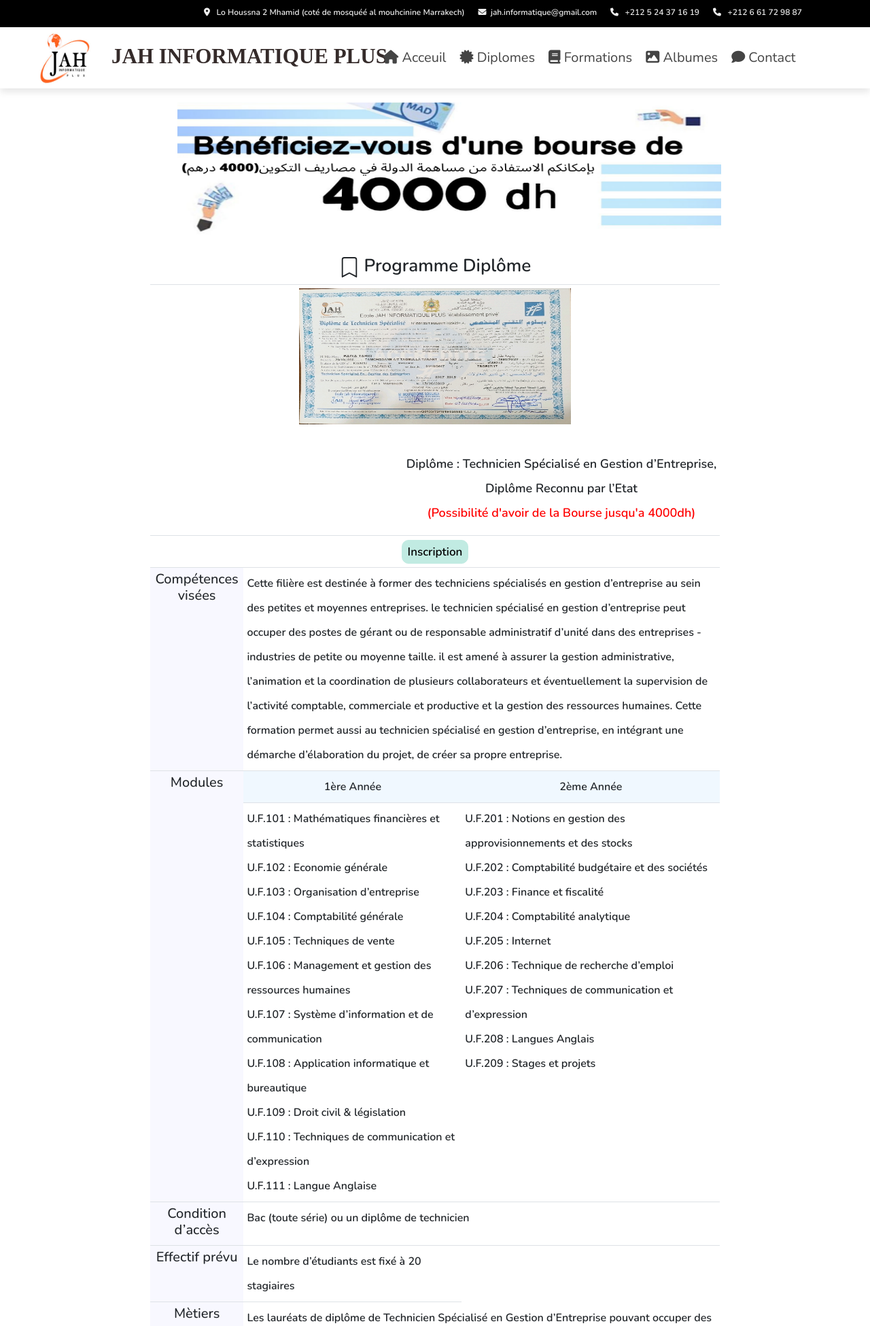
After one commit to ayoub-deguiri/Ecole-web-site-, a PHP site: page /programmeTSGE.html in a window 1280 px wide. The commit adds this page. Shown: the top 1950 px of the page at 68% size. Run offline with PHP 8.4, Linux system fonts and the light colour scheme; some libraries are stand-ins or nearby versions.

Commit message:
akhir wehda

```diff
--- a/css/style.css
+++ b/css/style.css
@@ -1668,8 +1668,7 @@ a {
   right: 2em;
   bottom: 0;
 }
-<<<<<<< HEAD
-=======
+
 
 #carousel-inner2{
   margin-top: 10em;
@@ -1679,11 +1678,62 @@ a {
 #LICENCE-img{
   padding-top: 13em;
 }
-<<<<<<< HEAD
->>>>>>> 62f24d3f3d5a465a030cc998b947a80c17203f3f
-=======
 
 #fede-img{
   margin: 0px 100px;
 }
->>>>>>> f0ae42295ae055d11c683dc88f8df22f19053af9
+
+
+/* ProgrammeTSGE css */
+.myProgramm{
+    font-size: 16px;
+    font-weight: 900;
+    line-height: 36px;
+}
+.MysectionPrg .img1{
+    margin-left: 40px;
+    margin-top: 20px;
+    height:200px;
+    width:800px;
+}
+.MysectionPrg .table{
+  margin-bottom: 50px;
+}
+.MysectionPrg .table th {
+  background-color: ghostwhite;
+}
+.MysectionPrg .table .h2{
+  font-size: 26px;
+  margin-top: 20px;
+  font-weight: bold
+
+}
+.MysectionPrg .table .myp1{
+  font-size: 18px;
+  margin-top: 40px;
+  font-weight:lighter;
+  float:right
+}
+.MysectionPrg .table button
+  {
+    font-size: 17px;
+    font-weight:lighter;
+    border-radius: 10px 10px;
+    background-color: #c1ebe2;
+    border-color: #c1ebe2;
+  }
+  .MysectionPrg .table button a{
+    color: black;
+  }
+  .MysectionPrg .table button:hover
+  {
+    background-color: #80dfcb;
+    border-color: #80dfcb;
+  }
+
+  .MysectionPrg .table h1
+  {
+    text-align: center;
+    font-size: 20px;
+    font-weight:500;
+  }
--- /dev/null
+++ b/programmeTSGE.html
@@ -0,0 +1,260 @@
+<!DOCTYPE html>
+<html lang="en">
+<head>
+    <meta charset="UTF-8">
+    <meta http-equiv="X-UA-Compatible" content="IE=edge">
+    <meta name="viewport" content="width=device-width, initial-scale=1.0">
+    <title>Document</title>
+
+    <!-- font awesome cdn link  -->
+   <link rel="stylesheet" href="https://cdnjs.cloudflare.com/ajax/libs/font-awesome/6.3.0/css/all.min.css">
+   <!-- css file link  -->
+   <link rel="stylesheet" href="css/style.css">
+
+   <!-- bootstrap file link  -->
+   <link href="https://cdn.jsdelivr.net/npm/bootstrap@5.0.2/dist/css/bootstrap.min.css" rel="stylesheet"
+   integrity="sha384-EVSTQN3/azprG1Anm3QDgpJLIm9Nao0Yz1ztcQTwFspd3yD65VohhpuuCOmLASjC" crossorigin="anonymous">
+   <script src="https://cdn.jsdelivr.net/npm/bootstrap@5.0.2/dist/js/bootstrap.bundle.min.js" integrity="sha384-MrcW6ZMFYlzcLA8Nl+NtUVF0sA7MsXsP1UyJoMp4YLEuNSfAP+JcXn/tWtIaxVXM" crossorigin="anonymous"></script>
+</head>
+<body>
+     <!-- body-->
+     <!-- header section starts  -->
+   <header class="HeaderTop">
+    <a href="#" class="link"><i class="fa-solid fa-location-dot"></i> &nbsp; Lo Houssna 2 Mhamid (coté de mosquéé al mouhcinine Marrakech) </a>
+    <a href="#" class="link"><i class="fa-solid fa-envelope"></i>&nbsp; jah.informatique@gmail.com </a>
+    <a href="#" class="link"> <i class="fa-solid fa-phone"></i> &nbsp; +212 5 24 37 16 19</a>
+    <a href="#" class="link"> <i class="fa-solid fa-phone"></i> &nbsp; +212 6 61 72 98 87</a>
+ </header>
+ <div class="header">
+    <div class="logo">
+       <img src="images/LOGO.jpg" alt="">
+    </div>
+    <h6 class="home-header99">
+       JAH INFORMATIQUE PLUS
+    </h6>
+    <nav class="navbar">
+
+       <div id="close-navbar" class="fas fa-times"></div>
+       <a href="acceuil.html"> <i class="fas fa-home"></i> Acceuil </a>
+       <a href="diplomes.html"><i class="fa-solid fa-certificate"></i> Diplomes</a>
+       <a href="formations.html"> <i class="fa-solid fa-book"></i> Formations</a>
+       <a href="albumes.html"> <i class="fa-solid fa-image"></i> Albumes</a>
+       <a href="contact.html"> <i class="fa-solid fa-comment"></i> Contact</a>
+    </nav>
+    <div class="icons">
+       <div id="account-btn" ></div>
+       <div id="menu-btn"></div>
+    </div>
+ </div>
+
+ <!-- header section ends -->
+
+     <div class="container-fluid">
+        <div class="row">
+            <div class="col-md-2"></div>
+            <div class="col-md-8 MysectionPrg">
+                <img class="img1" src="images/bource.png" alt="">
+                    <div class="myProgramm" style="background-color:white;">
+                        <table class="table" id="desctable" >
+                            <tr>
+                                <td colspan="3"style="text-align: center;" >
+                                    <h2 class="h2" >
+                                        <svg xmlns="http://www.w3.org/2000/svg" width="30" height="30" fill="currentColor" class="bi bi-bookmark" viewBox="0 0 16 16">
+                                            <path d="M2 2a2 2 0 0 1 2-2h8a2 2 0 0 1 2 2v13.5a.5.5 0 0 1-.777.416L8 13.101l-5.223 2.815A.5.5 0 0 1 2 15.5V2zm2-1a1 1 0 0 0-1 1v12.566l4.723-2.482a.5.5 0 0 1 .554 0L13 14.566V2a1 1 0 0 0-1-1H4z"/>
+                                        </svg>
+                                        Programme Diplôme</h2>
+                                </td>
+                            </tr>
+                            <tr>
+                                <td colspan="3" align ="center" >
+                                    <img src="images/diplome/TS.jpg" height="200px" width="400px" />
+                                    <p style="text-align: center;" class="myp1">
+                                        Diplôme : Technicien Spécialisé en  Gestion d’Entreprise, <br>
+                                        Diplôme Reconnu par l’Etat<br>
+                                        <span style="color: red;">(Possibilité d'avoir de la Bourse jusqu'a 4000dh) </span>
+                                    </p>
+
+                                </td>
+                            </tr>
+                            <tr>
+                                <td  colspan="3" style="text-align: center;">
+                                    <button class="btn"><a href="#">Inscription</a></button>
+                                </td>
+                            </tr>
+                            <tr>
+                                <th>
+                                    <h1> Compétences visées </h1>
+                                </th>
+                                <td colspan="2" >
+                                    Cette filière est destinée à former des techniciens spécialisés en gestion d’entreprise au sein des petites et moyennes entreprises. le technicien spécialisé en gestion d’entreprise peut occuper des postes de gérant ou de responsable administratif d’unité dans des entreprises - industries de petite ou moyenne taille. il est amené à assurer la gestion administrative, l’animation et la coordination de plusieurs collaborateurs et éventuellement la supervision de l’activité comptable, commerciale et productive et la gestion des ressources humaines.
+                                    Cette formation permet aussi au technicien spécialisé en gestion d’entreprise, en intégrant une  démarche d’élaboration du projet, de créer sa propre entreprise.
+                                </td>
+                            </tr>
+                            <tr >
+                                <th rowspan="2"   align="center"  >
+                                  <h1> Modules</h1>
+                                </th>
+                                <th align="center" style="text-align: center;background-color: aliceblue;" >
+                                    1ère Année
+                                </th >
+                                <th  style="text-align: center;background-color: aliceblue;"  >
+                                    2ème Année
+                                </th>
+                            </tr>
+                            <tr>
+                                <td>
+                                    U.F.101 : Mathématiques financières et statistiques <br>
+                                    U.F.102 : Economie générale <br>
+                                    U.F.103 : Organisation d’entreprise <br>
+                                    U.F.104 : Comptabilité générale <br>
+                                    U.F.105 : Techniques de vente <br>
+                                    U.F.106 : Management et gestion des ressources humaines <br>
+                                    U.F.107 : Système d’information et de communication <br>
+                                    U.F.108 : Application informatique et bureautique <br>
+                                    U.F.109 : Droit civil & législation <br>
+                                    U.F.110 : Techniques de communication et d’expression <br>
+                                    U.F.111 : Langue Anglaise <br>
+                                </td>
+                                <td>
+                                    U.F.201 : Notions en gestion des approvisionnements et des stocks <br>
+                                    U.F.202 : Comptabilité budgétaire et des sociétés <br>
+                                    U.F.203 : Finance et fiscalité <br>
+                                    U.F.204 : Comptabilité analytique <br>
+                                    U.F.205 : Internet <br>
+                                    U.F.206 : Technique de recherche d’emploi <br>
+                                    U.F.207 : Techniques de communication et d’expression <br>
+                                    U.F.208 : Langues Anglais <br>
+                                    U.F.209 : Stages et projets <br>
+                                </td>
+                            </tr>
+                            <tr>
+                                <th  align="center"  >
+                                   <h1> Condition d’accès </h1>
+                                </th>
+                                <td colspan="2">
+                                   Bac (toute série) ou un diplôme de technicien
+                                </td>
+                            </tr>
+                            <tr>
+                                <th align="center"  >
+                                  <h1>  Effectif prévu </h1>
+                                </th>
+                                <td>
+                                    Le nombre d’étudiants est fixé à 20 stagiaires
+                                </td>
+                            </tr>
+                            <tr>
+                                <th   align="center"  > <h1>Mètiers </h1></th>
+                                <td colspan="2">
+                                    Les lauréats de diplôme de Technicien Spécialisé en Gestion d’Entreprise pouvant occuper des postes de :  chef de projet, responsable de gestion commerciale, gestionnaire, comptable, responsable assistant administratif
+                                </td>
+                            </tr>
+                            <tr>
+                                <th   align="center"  > <h1>Pièces à fournir </h1></th>
+                                <td>03 Photocopies de BAC légalisées <br>
+                                    03 Extraits d'acte de naissance <br>
+                                    03 Photocopies de la CIN légalisées <br>
+                                    03 Photos d'identité <br>
+                                    03 Enveloppes timbrées</td>
+                            </tr>
+                            <tr>
+                                <th  align="center" ><h1>Contacts </h1> </th>
+                                <td  colspan="2">Responsable de la filière : Prof Jamal NOUITI <br>
+                                    Email : jah.informatique@gmail.com <br> Téléphone : 05 24 37 16 19 / 06 61 72 98 87 <br>
+                                    WhatsApp: <a href="Https://wa.me/212661729887">Https://wa.me/212661729887</a> </td>
+
+
+                            </tr>
+                            <tr>
+                                <td  colspan="3" style="text-align: center;">
+                                    <button class="btn btn-primary"><a href="#">Inscription</a></button>
+                                </td>
+                            </tr>
+                        </table>
+                    </div>
+            <div class="col-md-2">
+            </div>
+        </div>
+    </div>
+
+
+<!-- footer section starts  -->
+<svg id="wave" style="transform:rotate(0deg); transition: 0.3s" viewBox="0 0 1440 100" version="1.1" xmlns="http://www.w3.org/2000/svg">
+    <defs><linearGradient id="sw-gradient-0" x1="0" x2="0" y1="1" y2="0"><stop stop-color="rgba(193, 235, 226, 1)" offset="0%"></stop>
+       <stop stop-color="rgba(193, 235, 226, 1)" offset="100%"></stop></linearGradient></defs><path style="transform:translate(0, 0px); opacity:1"
+       fill="url(#sw-gradient-0)" d="M0,50L60,43.3C120,37,240,23,360,15C480,7,600,3,720,16.7C840,30,960,60,1080,73.3C1200,87,1320,83,1440,76.7C1560,
+       70,1680,60,1800,51.7C1920,43,2040,37,2160,41.7C2280,47,2400,63,2520,73.3C2640,83,2760,87,2880,73.3C3000,60,3120,30,3240,18.3C3360,7,3480,13,
+       3600,20C3720,27,3840,33,3960,30C4080,27,4200,13,4320,20C4440,27,4560,53,4680,68.3C4800,83,4920,87,5040,80C5160,73,5280,57,5400,55C5520,53,5640,
+       67,5760,65C5880,63,6000,47,6120,41.7C6240,37,6360,43,6480,46.7C6600,50,6720,50,6840,56.7C6960,63,7080,77,7200,78.3C7320,80,7440,70,7560,56.7C7680,
+       43,7800,27,7920,30C8040,33,8160,57,8280,70C8400,83,8520,87,8580,88.3L8640,90L8640,100L8580,100C8520,100,8400,100,8280,100C8160,100,8040,100,7920,
+       100C7800,100,7680,100,7560,100C7440,100,7320,100,7200,100C7080,100,6960,100,6840,100C6720,100,6600,100,6480,100C6360,100,6240,100,6120,100C6000,100,
+       5880,100,5760,100C5640,100,5520,100,5400,100C5280,100,5160,100,5040,100C4920,100,4800,100,4680,100C4560,100,4440,100,4320,100C4200,100,4080,100,3960,
+       100C3840,100,3720,100,3600,100C3480,100,3360,100,3240,100C3120,100,3000,100,2880,100C2760,100,2640,100,2520,100C2400,100,2280,100,2160,100C2040,100,
+       1920,100,1800,100C1680,100,1560,100,1440,100C1320,100,1200,100,1080,100C960,100,840,100,720,100C600,100,480,100,360,100C240,100,120,100,60,100L0,100Z">
+    </path></svg>
+
+ <section class="footer">
+    <div class="container">
+       <div class="row">
+             <div class="col">
+                <div class="box">
+                   <h3> <i class="fas fa-lightbulb"></i> Jah informatiques plus </h3>
+                   <p>JAH INFORMATIQUE PLUS est une école de formation professionnelle privée.</p>
+                   <div class="share">
+                      <a href="#" class="fab fa-facebook-f"> </a>
+                      <a href="#" class="fab fa-instagram"></a>
+                      <a href="#" class="fab fa-youtube"></a>
+                   </div>
+                </div>
+             </div>
+
+             <div class="col">
+                <div class="box lien-rapid">
+                   <h3>Liens rapides</h3>
+                   <a href="home.html" class="link">acceuil</a>
+                   <a href="about.html" class="link">diplomes</a>
+                   <a href="courses.html" class="link">formations</a>
+                   <a href="contact.html" class="link">contact</a>
+                   <a href="contact.html" class="link">Albumes</a>
+                </div>
+             </div>
+             <div class="col">
+
+             <div class="box">
+                <h3> Contactez-nous</h3>
+                <a href="#" class="link"><i class="fa-solid fa-envelope"></i>&nbsp; jah.informatique@gmail.com </a>
+                <a href="#" class="link"><i class="fa-solid fa-location-dot"></i> &nbsp; Lo Houssna 2 Mhamid (coté de mosquéé al mouhcinine Marrakech) </a>
+                <a href="#" class="link"> <i class="fa-solid fa-phone"></i> &nbsp; +212 5 24 37 16 19</a>
+                <a href="#" class="link"> <i class="fa-solid fa-phone"></i> &nbsp; +212 6 61 72 98 87</a>
+
+
+             </div>
+             </div>
+
+             <div class="col">
+
+                <div class="box">
+                   <h3>Liens utiles</h3>
+                   <a href="https://www.facebook.com/profile.php?id=100086303923903" class="link"> <i class="fab fa-facebook-f"> </i> Ecole Jah Marrakech Département Santé et Beauté</a>
+                   <a href="https://www.facebook.com/EcoleJahModeliste" class="link">  <i class="fab fa-facebook-f"> </i> Ecole JAH Marrakech Modélisme Stylisme</a>
+                   <a href="https://www.facebook.com/EcoleJahEPS" class="link">   <i class="fab fa-facebook-f"> </i>Ecole JAH Education Physique et Sportive</a>
+                   <a href="https://www.facebook.com/profile.php?id=100086481996373" class="link">  <i class="fab fa-facebook-f"> </i>Ecole JAH des Métiers Marrakech</a>
+
+                </div>
+                </div>
+       </div>
+     </div>
+
+
+
+
+    <div class="credit"> Copyright &copy; 2023 Jah Informatique Plus  -all right reserved by - ayoub-deguiri abdelghafouuur
+       </div>
+
+ </section>
+
+
+ <!-- footer section ends -->
+
+</body>
+</html>
```
Also changed, not shown: albumes.html (+13 -17 lines), images/bource.png (added).
